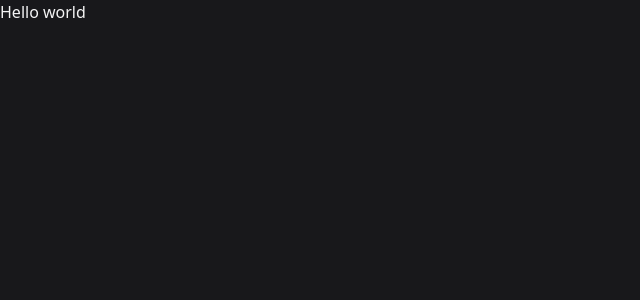
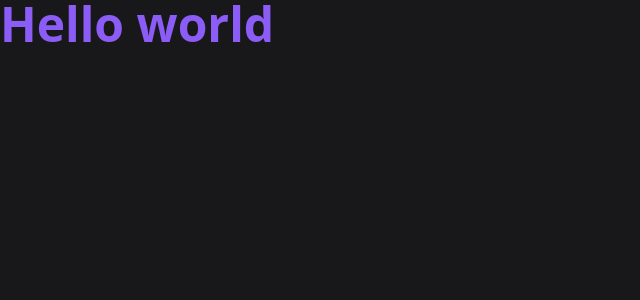
Before and after one commit to m7bellei/ignite-lab02-react, a React (Vite) app: page / in a window 1280 px wide. Shown: the top 300 px of the page, without its empty margins (0-640 px from the left). Built offline with nearby package versions, Linux system fonts and the light colour scheme.

Commit message:
tailwind classes hello world

```diff
--- a/src/App.tsx
+++ b/src/App.tsx
@@ -1,7 +1,6 @@
 function App() {
-
   return (
-    <h1>Hello world</h1>
+    <h1 className="text-5xl font-bold text-violet-500">Hello world</h1>
   )
 }
 
```
